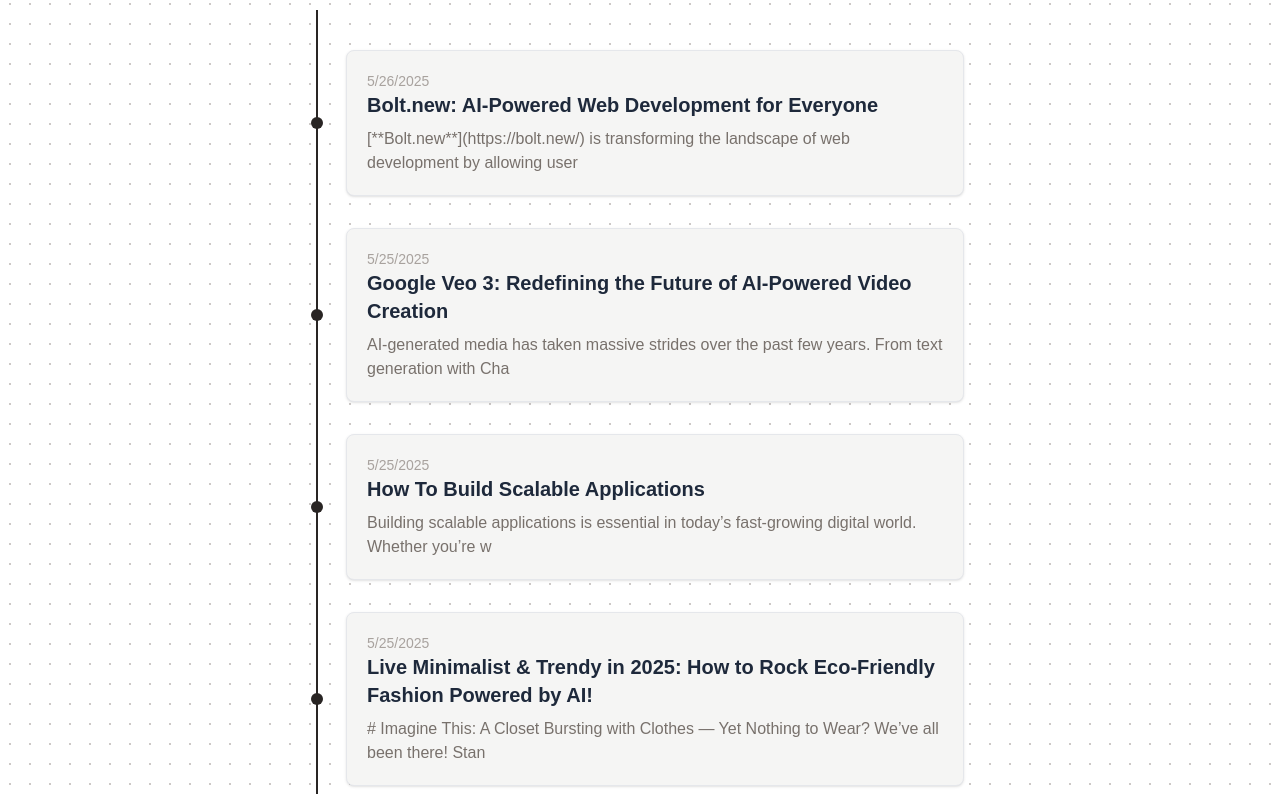
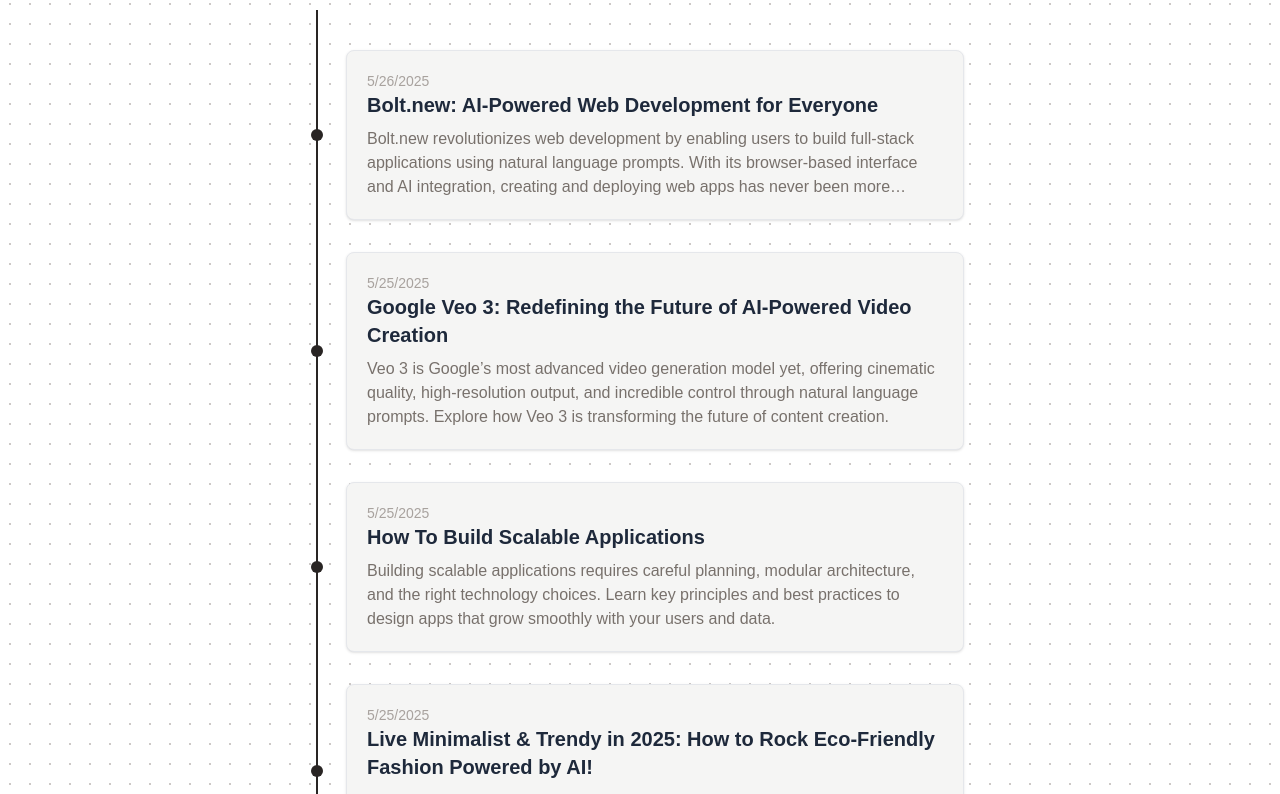
Before and after one commit to mitrasurya7/newportofolio, a Next.js app: page / in a window 1280 px wide. Shown: the part 1646-2440 px from the top of the page. Built offline with nearby package versions, Linux system fonts and the light colour scheme.

Commit message:
update: post

```diff
--- a/src/components/ArticleDisplay.tsx
+++ b/src/components/ArticleDisplay.tsx
@@ -39,7 +39,7 @@
                 </h2>
 
                 <p className="mt-2 text-stone-500 line-clamp-3">
-                  {post.content.slice(0,100)}
+                  {post.excerpt}
                 </p>
               </Link>
             </div>
```
